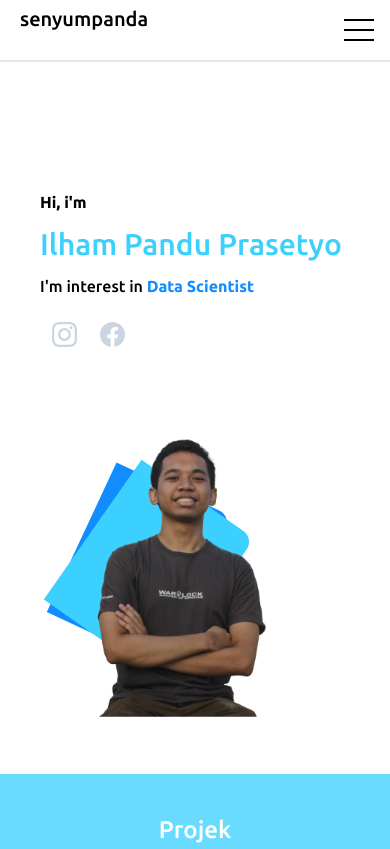
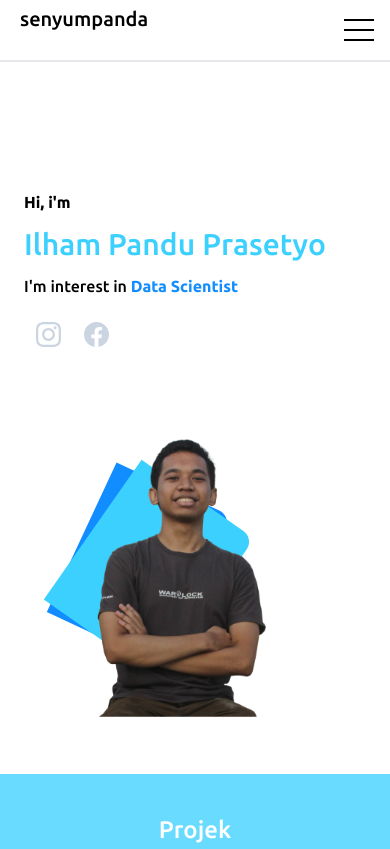
Before and after one commit to senyumpanda/senyumpanda.github.io, a website: page index.html in a window 390 px wide. Shown: the top 849 px of the page. Drawn offline with nearby package versions, Linux system fonts and the light colour scheme; files that its build step writes are made by us from their sources.

Commit message:
memperbaharui data

```diff
--- a/index.html
+++ b/index.html
@@ -70,7 +70,7 @@
     <section id="profil" class="pt-32 pb-20">
         <div class="pl-0 relative">
             <div class="container flex flex-wrap justify-between md:mx-auto">
-                <div class="w-full pl-10 sm:pl-20 md:w-1/2 md:pt-20 md:pl-2 lg:pt-44 lg:pl-3 xl:pt-20 xl:pl-2">
+                <div class="w-full pl-6 sm:pl-20 md:w-1/2 md:pt-20 md:pl-2 lg:pt-44 lg:pl-3 xl:pt-20 xl:pl-2">
                     <h2 class="font-semibold text-md mb-3 sm:text-lg xl:text-xl">Hi, i'm</h2>
                     <h1 class="text-3xl font-medium text-primary mb-3 sm:text-4xl lg:text-5xl xl:text-6xl xl:font-bold
                     ">Ilham Pandu Prasetyo</h1>
```
